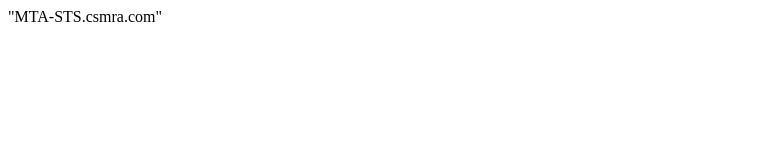
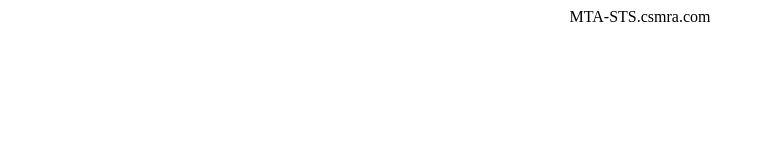
Before and after one commit to arckone-WebnTech/MTA-STS.csmra.com, a plain HTML site: page index.html in a window 1280 px wide. Shown: the whole page, without its empty margins (0-765 px from the left). Drawn offline with Linux system fonts and the light colour scheme.

Commit message:
Update index.html

```diff
--- a/index.html
+++ b/index.html
@@ -1,5 +1,5 @@
 <html>
   <body>
-    "MTA-STS.csmra.com"
+    <center>MTA-STS.csmra.com</center>
   </body>
 </html>
```
